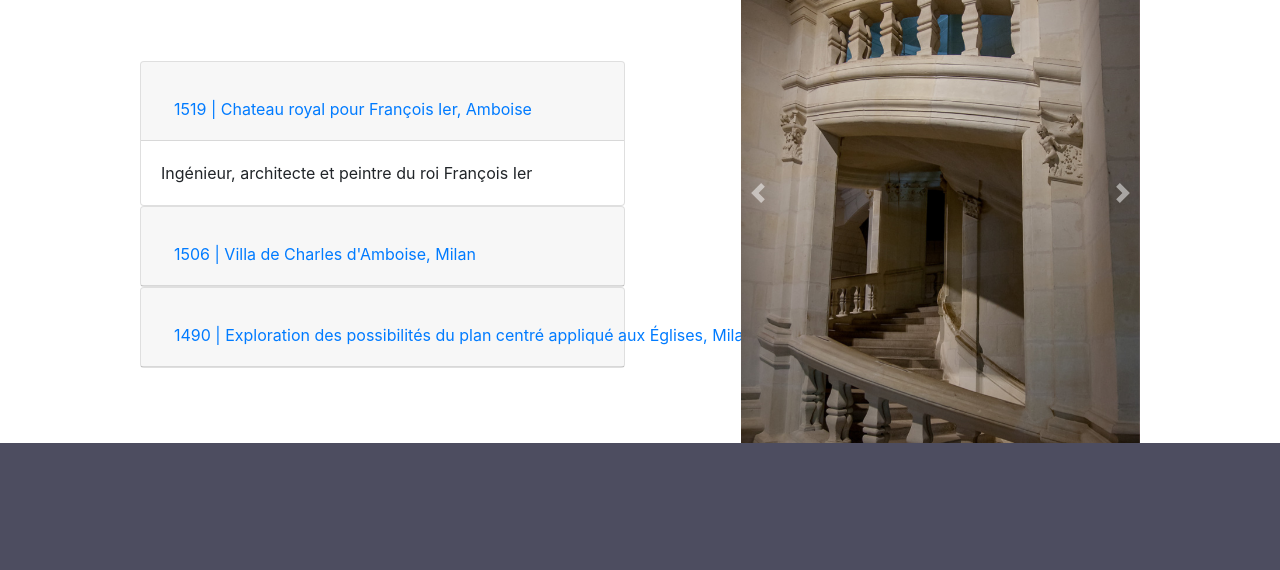
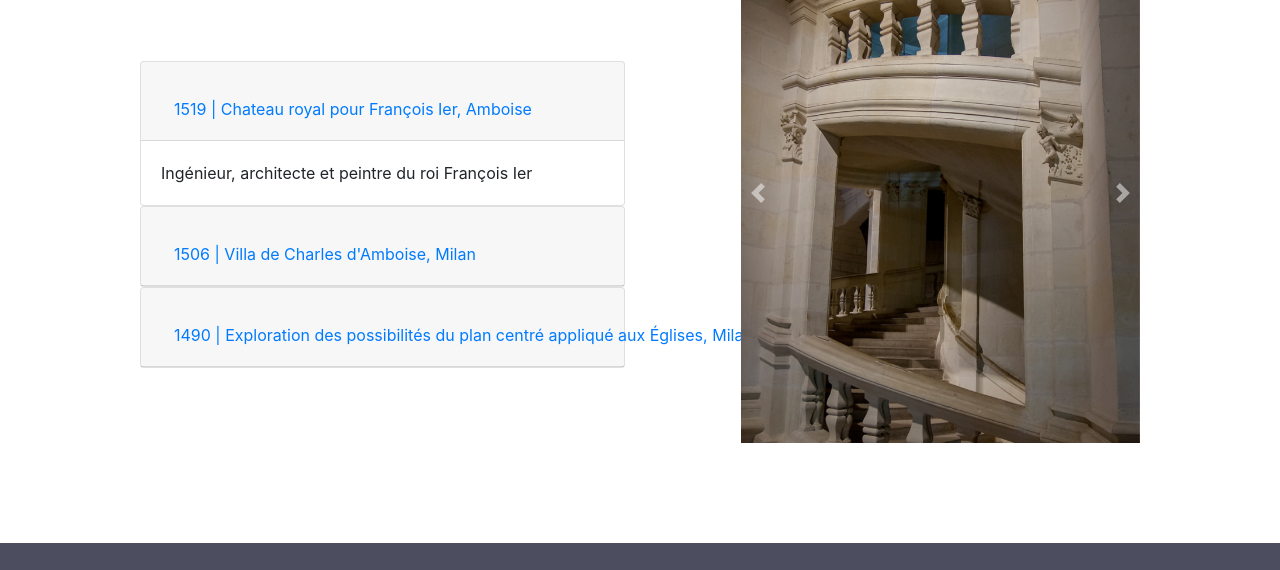
Before and after one commit to bloubna/ProjetVinci, a plain HTML site: page experience.html in a window 1280 px wide. Shown: the part 230-800 px from the top of the page. Drawn offline with nearby package versions, Linux system fonts and the light colour scheme.

Commit message:
add padding bottom to row

```diff
--- a/css/style.css
+++ b/css/style.css
@@ -46,6 +46,10 @@ h3 {
 }
 .carousel-item img {
 width: 100%;
+}
+
+.row {
+    padding-bottom: 8%;
 }
 
 .row1 {
```
Also changed, not shown: experience.html (+0 -16 lines).
